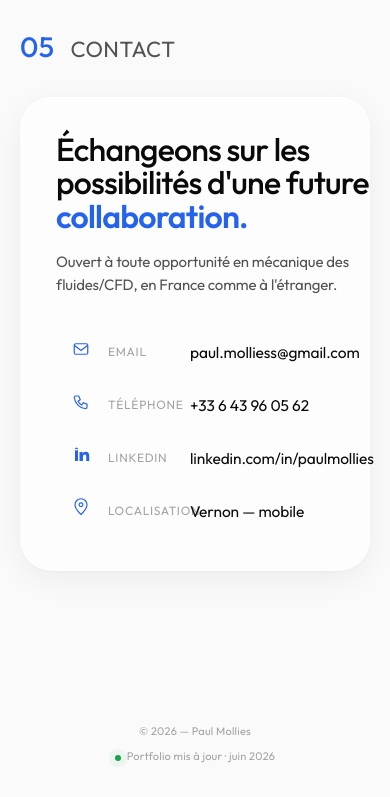
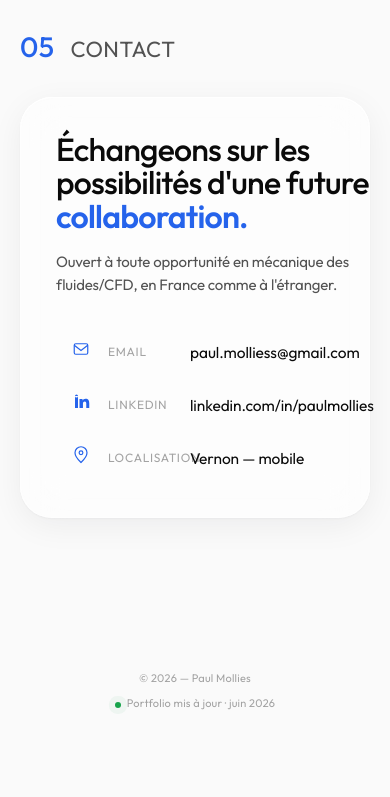
Before and after one commit to Molliess/Portfolio_PM, a plain HTML site: page index.html in a window 390 px wide. Shown: the part 8349-9146 px from the top of the page. After the commit the page ends 9094 px from the top, so only its background shows below. Drawn offline with Linux system fonts and the light colour scheme.

Commit message:
Content: retire numéro téléphone section contact

```diff
--- a/index.html
+++ b/index.html
@@ -1995,12 +1995,6 @@ button { font-family: inherit; cursor: pointer; border: 0; background: none; col
         <span class="val">paul.molliess@gmail.com</span>
         <span class="arrow">→</span>
       </a>
-      <a class="contact-link" href="tel:+33643960562">
-        <span class="ico"><svg viewBox="0 0 24 24" fill="none" stroke="currentColor" stroke-width="1.6"><path d="M5 4h4l2 5-3 2a12 12 0 0 0 5 5l2-3 5 2v4a2 2 0 0 1-2 2A17 17 0 0 1 3 6a2 2 0 0 1 2-2z"/></svg></span>
-        <span class="label" data-fr="Téléphone" data-en="Phone">Téléphone</span>
-        <span class="val">+33 6 43 96 05 62</span>
-        <span class="arrow">→</span>
-      </a>
       <a class="contact-link" href="https://www.linkedin.com/in/paulmollies" target="_blank" rel="noopener">
         <span class="ico"><svg viewBox="0 0 24 24" fill="currentColor"><path d="M4 4h4v16H4zM6 2a2 2 0 1 0 0 4 2 2 0 0 0 0-4zM10 8h4v2c.7-1.2 2-2.4 4-2.4 4 0 5 2.6 5 6.4V20h-4v-6c0-1.6-.6-2.6-2-2.6s-2.4 1-2.4 2.6V20H10z"/></svg></span>
         <span class="label">LinkedIn</span>
```
